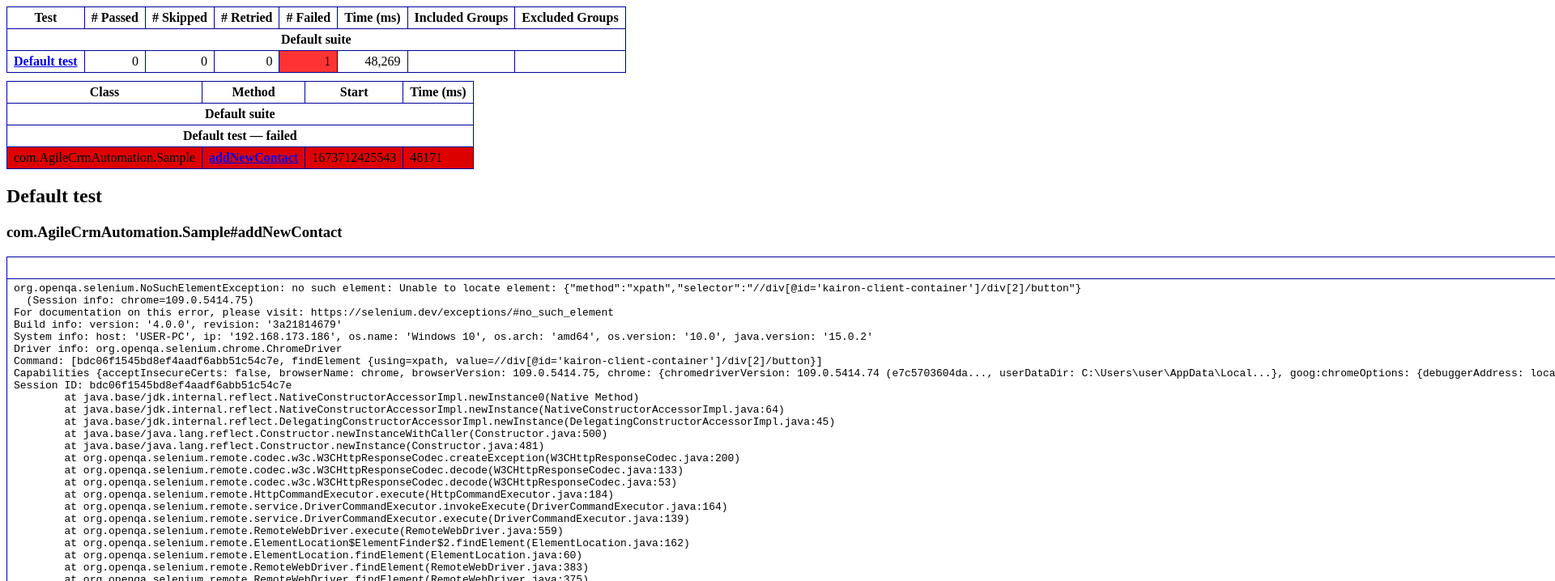
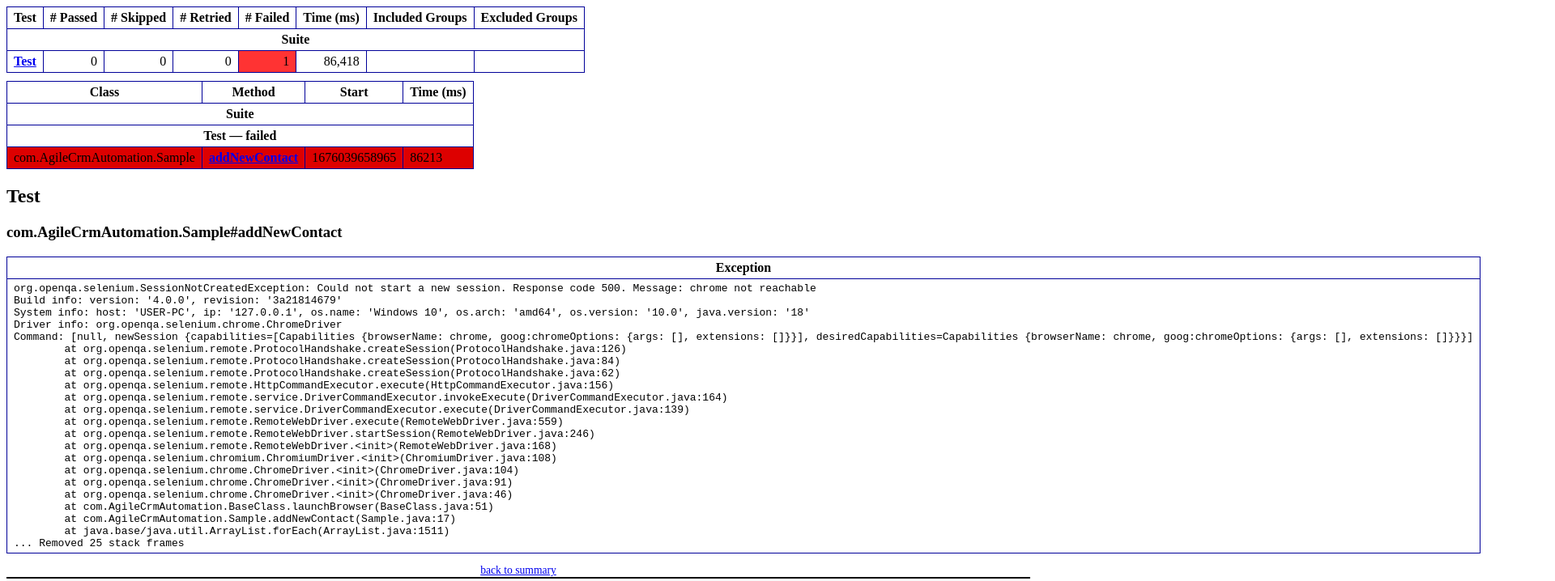
Before and after one commit to shai1esh11/Shailesh, a plain HTML site: page test-output/emailable-report.html in a window 1280 px wide. Shown: the top 718 px of the page at 81% size, 1920 px wide, since content can reach past the window. Drawn offline with Linux system fonts and the light colour scheme.

Commit message:
Updated 13 Feb

```diff
--- a/test-output/emailable-report.html
+++ b/test-output/emailable-report.html
@@ -8,65 +8,32 @@
 <body>
 <table>
 <tr><th>Test</th><th># Passed</th><th># Skipped</th><th># Retried</th><th># Failed</th><th>Time (ms)</th><th>Included Groups</th><th>Excluded Groups</th></tr>
-<tr><th colspan="8">Default suite</th></tr>
-<tr><td><a href="#t0">Default test</a></td><td class="num">0</td><td class="num">0</td><td class="num">0</td><td class="num attn">1</td><td class="num">48,269</td><td></td><td></td></tr>
+<tr><th colspan="8">Suite</th></tr>
+<tr><td><a href="#t0">Test</a></td><td class="num">0</td><td class="num">0</td><td class="num">0</td><td class="num attn">1</td><td class="num">86,418</td><td></td><td></td></tr>
 </table>
-<table id='summary'><thead><tr><th>Class</th><th>Method</th><th>Start</th><th>Time (ms)</th></tr></thead><tbody><tr><th colspan="4">Default suite</th></tr></tbody><tbody id="t0"><tr><th colspan="4">Default test &#8212; failed</th></tr><tr class="failedeven"><td rowspan="1">com.AgileCrmAutomation.Sample</td><td><a href="#m0">addNewContact</a></td><td rowspan="1">1673712425543</td><td rowspan="1">48171</td></tr></tbody>
+<table id='summary'><thead><tr><th>Class</th><th>Method</th><th>Start</th><th>Time (ms)</th></tr></thead><tbody><tr><th colspan="4">Suite</th></tr></tbody><tbody id="t0"><tr><th colspan="4">Test &#8212; failed</th></tr><tr class="failedeven"><td rowspan="1">com.AgileCrmAutomation.Sample</td><td><a href="#m0">addNewContact</a></td><td rowspan="1">1676039658965</td><td rowspan="1">86213</td></tr></tbody>
 </table>
-<h2>Default test</h2><h3 id="m0">com.AgileCrmAutomation.Sample#addNewContact</h3><table class="result"><tr><th>Exception</th></tr><tr><td><div class="stacktrace">org.openqa.selenium.NoSuchElementException: no such element: Unable to locate element: {&quot;method&quot;:&quot;xpath&quot;,&quot;selector&quot;:&quot;//div[@id=&apos;kairon-client-container&apos;]/div[2]/button&quot;}
-  (Session info: chrome=109.0.5414.75)
-For documentation on this error, please visit: https://selenium.dev/exceptions/#no_such_element
+<h2>Test</h2><h3 id="m0">com.AgileCrmAutomation.Sample#addNewContact</h3><table class="result"><tr><th>Exception</th></tr><tr><td><div class="stacktrace">org.openqa.selenium.SessionNotCreatedException: Could not start a new session. Response code 500. Message: chrome not reachable
 Build info: version: &apos;4.0.0&apos;, revision: &apos;3a21814679&apos;
-System info: host: &apos;USER-PC&apos;, ip: &apos;192.168.173.186&apos;, os.name: &apos;Windows 10&apos;, os.arch: &apos;amd64&apos;, os.version: &apos;10.0&apos;, java.version: &apos;15.0.2&apos;
+System info: host: &apos;USER-PC&apos;, ip: &apos;127.0.0.1&apos;, os.name: &apos;Windows 10&apos;, os.arch: &apos;amd64&apos;, os.version: &apos;10.0&apos;, java.version: &apos;18&apos;
 Driver info: org.openqa.selenium.chrome.ChromeDriver
-Command: [bdc06f1545bd8ef4aadf6abb51c54c7e, findElement {using=xpath, value=//div[@id=&apos;kairon-client-container&apos;]/div[2]/button}]
-Capabilities {acceptInsecureCerts: false, browserName: chrome, browserVersion: 109.0.5414.75, chrome: {chromedriverVersion: 109.0.5414.74 (e7c5703604da..., userDataDir: C:\Users\user\AppData\Local...}, goog:chromeOptions: {debuggerAddress: localhost:53345}, javascriptEnabled: true, networkConnectionEnabled: false, pageLoadStrategy: normal, platform: WINDOWS, platformName: WINDOWS, proxy: Proxy(), se:cdp: ws://localhost:53345/devtoo..., se:cdpVersion: 109.0.5414.75, setWindowRect: true, strictFileInteractability: false, timeouts: {implicit: 0, pageLoad: 300000, script: 30000}, unhandledPromptBehavior: dismiss and notify, webauthn:extension:credBlob: true, webauthn:extension:largeBlob: true, webauthn:virtualAuthenticators: true}
-Session ID: bdc06f1545bd8ef4aadf6abb51c54c7e
-	at java.base/jdk.internal.reflect.NativeConstructorAccessorImpl.newInstance0(Native Method)
-	at java.base/jdk.internal.reflect.NativeConstructorAccessorImpl.newInstance(NativeConstructorAccessorImpl.java:64)
-	at java.base/jdk.internal.reflect.DelegatingConstructorAccessorImpl.newInstance(DelegatingConstructorAccessorImpl.java:45)
-	at java.base/java.lang.reflect.Constructor.newInstanceWithCaller(Constructor.java:500)
-	at java.base/java.lang.reflect.Constructor.newInstance(Constructor.java:481)
-	at org.openqa.selenium.remote.codec.w3c.W3CHttpResponseCodec.createException(W3CHttpResponseCodec.java:200)
-	at org.openqa.selenium.remote.codec.w3c.W3CHttpResponseCodec.decode(W3CHttpResponseCodec.java:133)
-	at org.openqa.selenium.remote.codec.w3c.W3CHttpResponseCodec.decode(W3CHttpResponseCodec.java:53)
-	at org.openqa.selenium.remote.HttpCommandExecutor.execute(HttpCommandExecutor.java:184)
+Command: [null, newSession {capabilities=[Capabilities {browserName: chrome, goog:chromeOptions: {args: [], extensions: []}}], desiredCapabilities=Capabilities {browserName: chrome, goog:chromeOptions: {args: [], extensions: []}}}]
+	at org.openqa.selenium.remote.ProtocolHandshake.createSession(ProtocolHandshake.java:126)
+	at org.openqa.selenium.remote.ProtocolHandshake.createSession(ProtocolHandshake.java:84)
+	at org.openqa.selenium.remote.ProtocolHandshake.createSession(ProtocolHandshake.java:62)
+	at org.openqa.selenium.remote.HttpCommandExecutor.execute(HttpCommandExecutor.java:156)
 	at org.openqa.selenium.remote.service.DriverCommandExecutor.invokeExecute(DriverCommandExecutor.java:164)
 	at org.openqa.selenium.remote.service.DriverCommandExecutor.execute(DriverCommandExecutor.java:139)
 	at org.openqa.selenium.remote.RemoteWebDriver.execute(RemoteWebDriver.java:559)
-	at org.openqa.selenium.remote.ElementLocation$ElementFinder$2.findElement(ElementLocation.java:162)
-	at org.openqa.selenium.remote.ElementLocation.findElement(ElementLocation.java:60)
-	at org.openqa.selenium.remote.RemoteWebDriver.findElement(RemoteWebDriver.java:383)
-	at org.openqa.selenium.remote.RemoteWebDriver.findElement(RemoteWebDriver.java:375)
-	at com.AgileCrmAutomation.Sample.addNewContact(Sample.java:20)
-	at java.base/jdk.internal.reflect.NativeMethodAccessorImpl.invoke0(Native Method)
-	at java.base/jdk.internal.reflect.NativeMethodAccessorImpl.invoke(NativeMethodAccessorImpl.java:64)
-	at java.base/jdk.internal.reflect.DelegatingMethodAccessorImpl.invoke(DelegatingMethodAccessorImpl.java:43)
-	at java.base/java.lang.reflect.Method.invoke(Method.java:564)
-	at org.testng.internal.invokers.MethodInvocationHelper.invokeMethod(MethodInvocationHelper.java:139)
-	at org.testng.internal.invokers.TestInvoker.invokeMethod(TestInvoker.java:677)
-	at org.testng.internal.invokers.TestInvoker.invokeTestMethod(TestInvoker.java:221)
-	at org.testng.internal.invokers.MethodRunner.runInSequence(MethodRunner.java:50)
-	at org.testng.internal.invokers.TestInvoker$MethodInvocationAgent.invoke(TestInvoker.java:962)
-	at org.testng.internal.invokers.TestInvoker.invokeTestMethods(TestInvoker.java:194)
-	at org.testng.internal.invokers.TestMethodWorker.invokeTestMethods(TestMethodWorker.java:148)
-	at org.testng.internal.invokers.TestMethodWorker.run(TestMethodWorker.java:128)
+	at org.openqa.selenium.remote.RemoteWebDriver.startSession(RemoteWebDriver.java:246)
+	at org.openqa.selenium.remote.RemoteWebDriver.&lt;init&gt;(RemoteWebDriver.java:168)
+	at org.openqa.selenium.chromium.ChromiumDriver.&lt;init&gt;(ChromiumDriver.java:108)
+	at org.openqa.selenium.chrome.ChromeDriver.&lt;init&gt;(ChromeDriver.java:104)
+	at org.openqa.selenium.chrome.ChromeDriver.&lt;init&gt;(ChromeDriver.java:91)
+	at org.openqa.selenium.chrome.ChromeDriver.&lt;init&gt;(ChromeDriver.java:46)
+	at com.AgileCrmAutomation.BaseClass.launchBrowser(BaseClass.java:51)
+	at com.AgileCrmAutomation.Sample.addNewContact(Sample.java:17)
 	at java.base/java.util.ArrayList.forEach(ArrayList.java:1511)
-	at org.testng.TestRunner.privateRun(TestRunner.java:806)
-	at org.testng.TestRunner.run(TestRunner.java:601)
-	at org.testng.SuiteRunner.runTest(SuiteRunner.java:433)
-	at org.testng.SuiteRunner.runSequentially(SuiteRunner.java:427)
-	at org.testng.SuiteRunner.privateRun(SuiteRunner.java:387)
-	at org.testng.SuiteRunner.run(SuiteRunner.java:330)
-	at org.testng.SuiteRunnerWorker.runSuite(SuiteRunnerWorker.java:52)
-	at org.testng.SuiteRunnerWorker.run(SuiteRunnerWorker.java:95)
-	at org.testng.TestNG.runSuitesSequentially(TestNG.java:1256)
-	at org.testng.TestNG.runSuitesLocally(TestNG.java:1176)
-	at org.testng.TestNG.runSuites(TestNG.java:1099)
-	at org.testng.TestNG.run(TestNG.java:1067)
-	at org.testng.remote.AbstractRemoteTestNG.run(AbstractRemoteTestNG.java:115)
-	at org.testng.remote.RemoteTestNG.initAndRun(RemoteTestNG.java:251)
-	at org.testng.remote.RemoteTestNG.main(RemoteTestNG.java:77)
-</div></td></tr></table><p class="totop"><a href="#summary">back to summary</a></p>
+... Removed 25 stack frames</div></td></tr></table><p class="totop"><a href="#summary">back to summary</a></p>
 </body>
 </html>
```
Also changed, not shown: test-output/Suite/testng-failed.xml (+1 -9 lines), test-output/junitreports/TEST-com.AgileCrmAutomation.Sample.xml (+22 -34 lines), test-output/old/Suite/classes.html (+0 -22 lines), test-output/old/Suite/methods-alphabetical.html (+2 -4 lines), test-output/old/Suite/methods.html (+2 -4 lines), test-output/old/Suite/testng.xml.html (+1 -5 lines), test-output/old/Suite/toc.html (+3 -3 lines), test-output/old/index.html (+2 -2 lines), test-output/testng-failed.xml (+4 -4 lines), test-output/testng-results.xml (+27 -39 lines).
